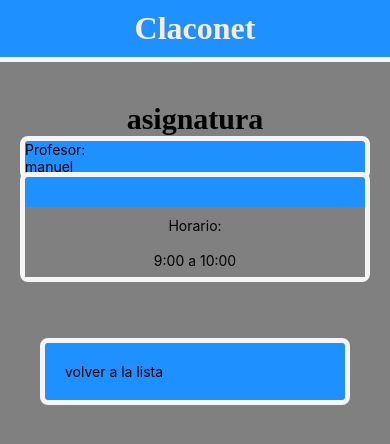
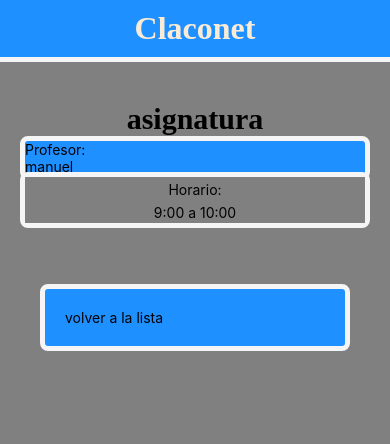
Before and after one commit to manzo1701/claconet, a React Native app: screen /asignatura_1 in a window 390 px wide. Shown: the top 444 px of the page. Built offline with nearby package versions, Linux system fonts and the light colour scheme.

Commit message:
comit realizado

```diff
--- a/Styles/Styles.css
+++ b/Styles/Styles.css
@@ -45,8 +45,7 @@
     border: 5px solid whitesmoke;
     display: block;
     border-radius: 8px;
-    line-height: 35px;
-    padding-top: 30px;
+
 
     margin-bottom: 16%;
 }
```
